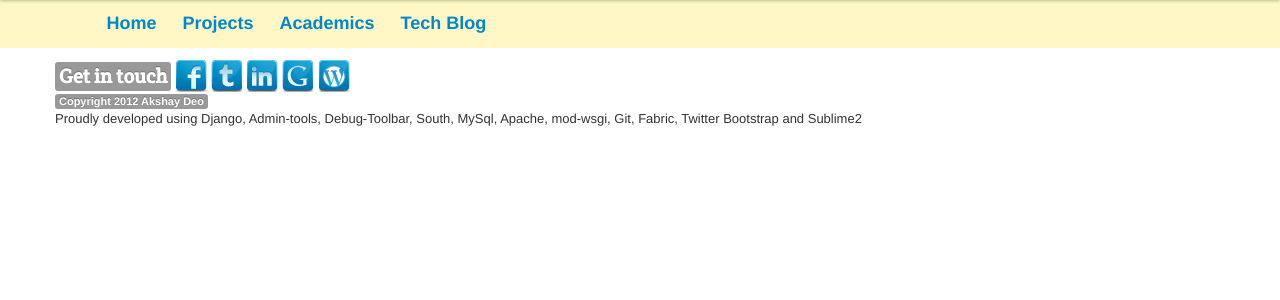
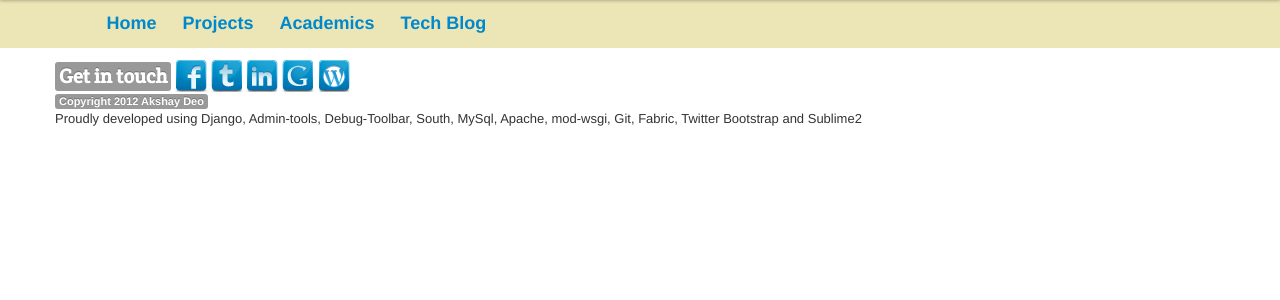
Before and after one commit to akshaydeo/akshaydeodotme, a Django app: template templates/base.html in a window 1280 px wide. Shown: the part 50-350 px from the top of the page. Run offline with Django 3.2, Linux system fonts and the light colour scheme; the template is opened without the code that fills it, so the values that code supplies are empty; parts of the project's set-up code (start-up, migrations or seed data) failed here and were passed over; some libraries are stand-ins or nearby versions.

Commit message:
submenu color change

```diff
--- a/templates/base.html
+++ b/templates/base.html
@@ -40,7 +40,7 @@
 
 			</div>
 		</div>
-		<div class="container" style="position:fixed; background-color:#FFF8C6; width:100%; height:1.3cm; margin-top:-0.3cm; ">
+		<div class="container" style="position:fixed; background-color:#ECE5B6; width:100%; height:1.3cm; margin-top:-0.3cm; ">
 			<div class="subnav subnav-fixed" style="margin-top:0.2cm; margin-left:2.5cm;">
 				<ul class="nav nav-pills">
 					<li {% if tab_id == '1' %} class="active" {% endif %} style="font-size:18px; font-weight:bold;"><a href="/">Home</a></li>
```
